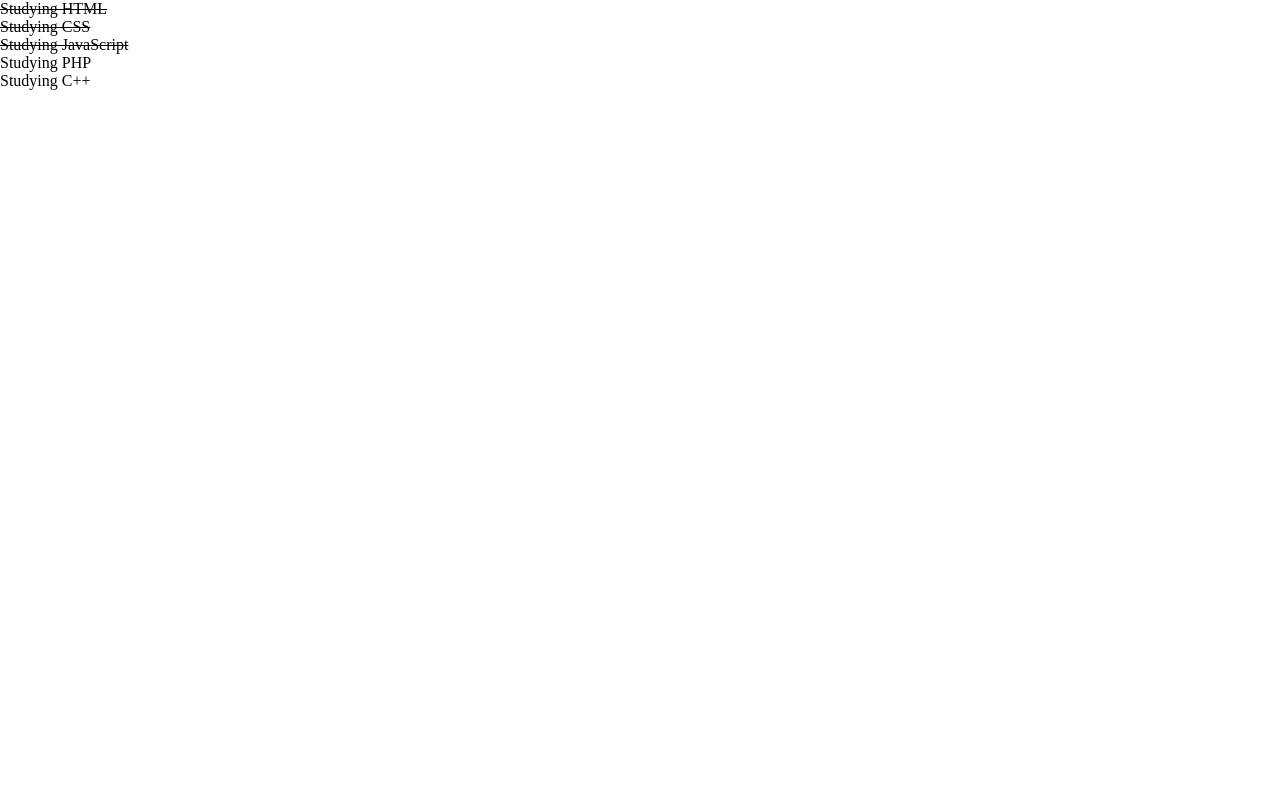
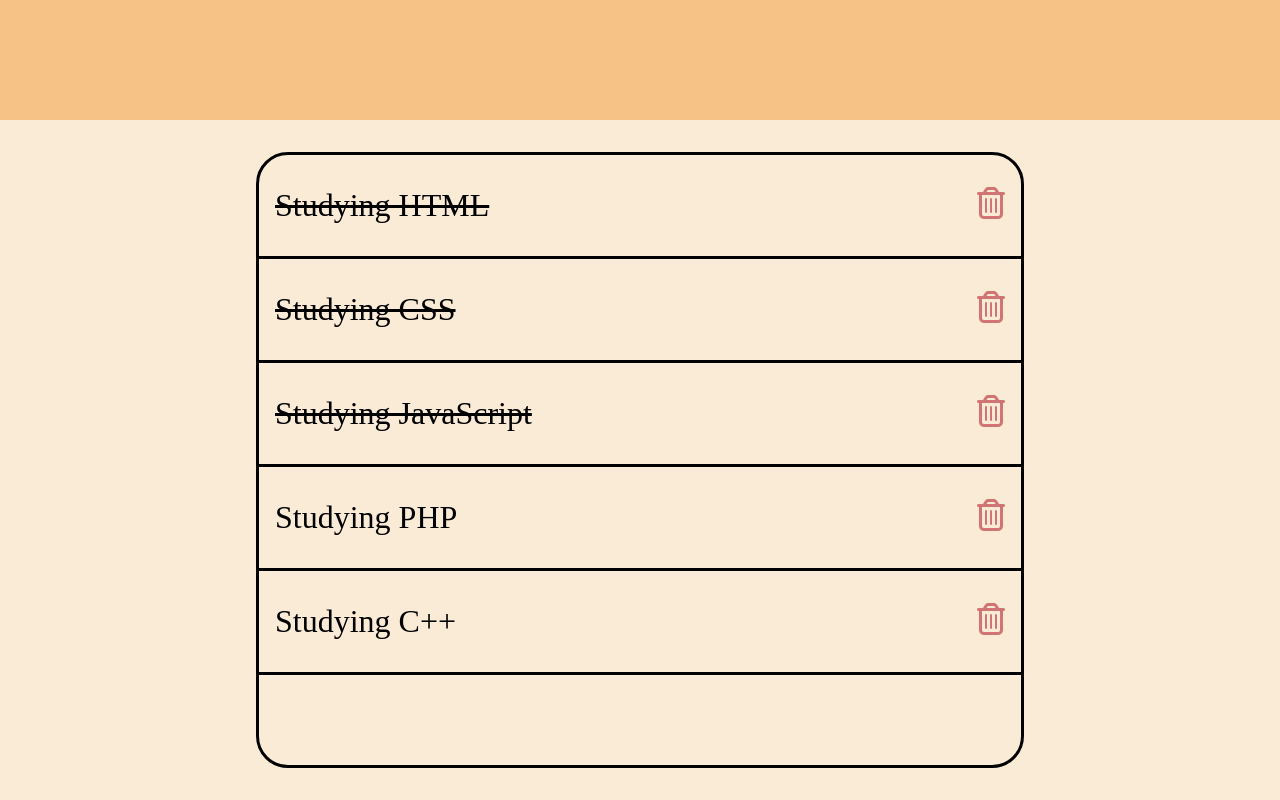
Before and after one commit to AlexTimoncini/vue-todolist, a plain HTML site: page index.html in a window 1280 px wide. Drawn offline with nearby package versions, Linux system fonts and the light colour scheme.

Commit message:
milestone 2

```diff
--- a/index.html
+++ b/index.html
@@ -19,6 +19,7 @@
             <ul class="ivy_todolist">
                 <li v-for="(item, index) in toDoList" class="ivy_todoitem">
                     <p :class="toDoList[index].done ? 'done' : ''"> {{ toDoList[index].toDo }}</p>
+                    <i class="fa-regular fa-trash-can" @click="deleteItem(index)"></i>
                 </li>
             </ul>
         </main>
--- a/script.js
+++ b/script.js
@@ -1,7 +1,3 @@
-// MILESTONE 1
-// Stampare all'interno di una lista HTML un item per ogni todo. Se la proprietà done è uguale a true, visualizzare il testo del todo sbarrato.
-// MILESTONE 2
-// Visualizzare a fianco ad ogni item ha una "x": cliccando su di essa, il todo viene rimosso dalla lista.
 // MILESTONE 3
 // Predisporre un campo di input testuale e un pulsante "aggiungi": cliccando sul pulsante, il testo digitato viene letto e utilizzato per creare un nuovo todo, che quindi viene aggiunto alla lista dei todo esistenti.
 // Bonus:
@@ -37,6 +33,8 @@ createApp({
         }
     },
     methods: {
-
+        deleteItem(itemIndex){
+            this.toDoList.splice(itemIndex, 1)
+        }
     }
 }).mount('#app')
--- a/style.css
+++ b/style.css
@@ -6,6 +6,45 @@ padding: 0;
 box-sizing: border-box;
 }
 
+.ivy_navbar{
+    background-color: rgb(246, 194, 134);
+    height: 120px;
+}
+
+.ivy_main{
+    height: calc(100vh - 120px);
+    background-color: antiquewhite;
+    display: flex;
+}
+
+.ivy_todolist{
+    margin: 2rem auto;
+    list-style: none;
+    border: 3px solid black;
+    width: 60%;
+    border-radius: 2rem;
+}
+
+.ivy_todoitem{
+    font-size: 2rem;
+    padding: 2rem 1rem;
+    border-bottom: 3px solid black;
+    display: flex;
+    justify-content: space-between;
+}
+
+.ivy_todoitem i{
+    color: rgb(209, 116, 116);
+    cursor: pointer;
+}
+
+.ivy_todoitem i:hover{
+    color: rgb(255, 0, 0);
+}
+
+.ivy_todoitem i:active{
+    transform: scale(0.95);
+}
 
 .done{
     text-decoration: line-through;
```
